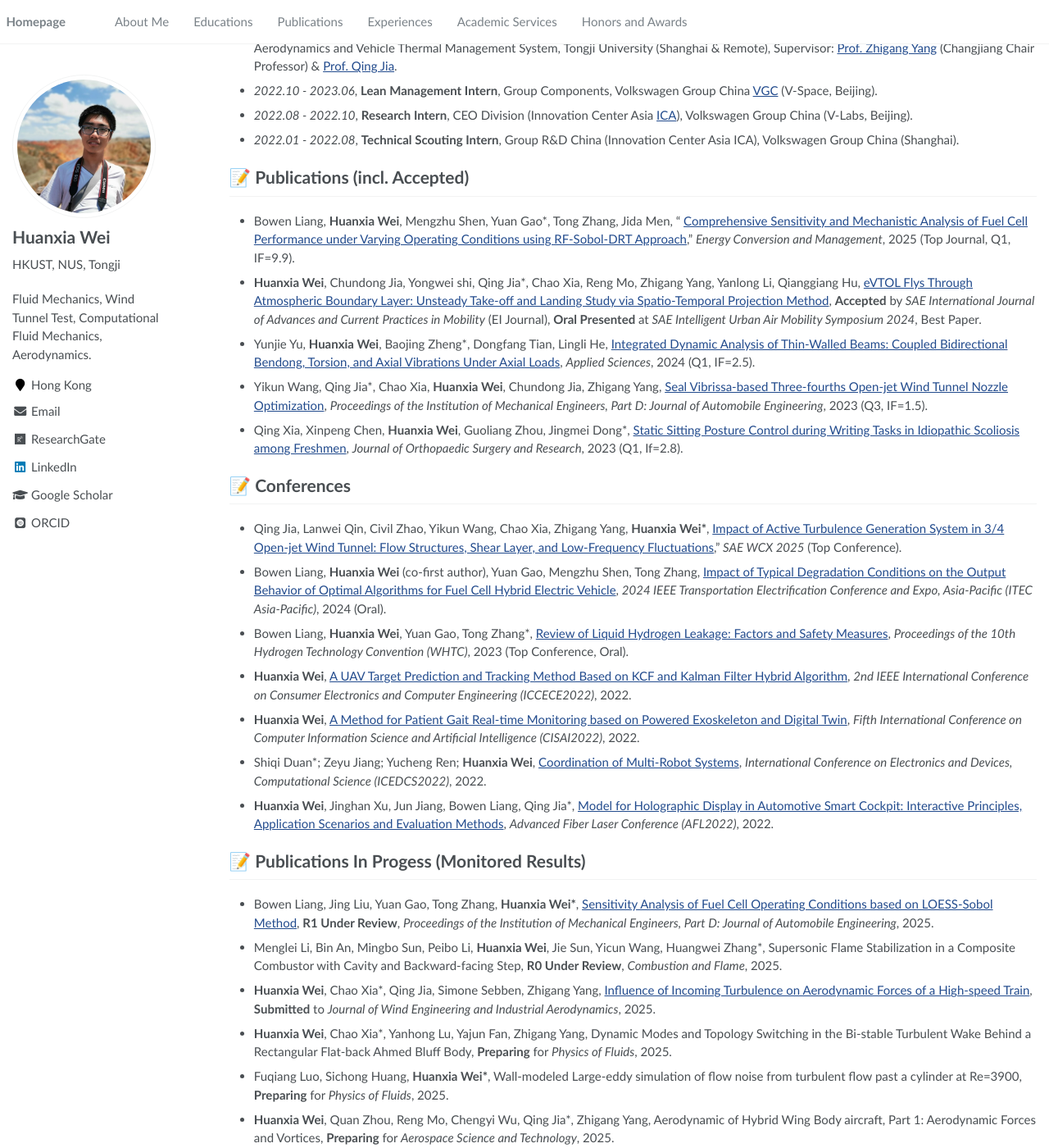
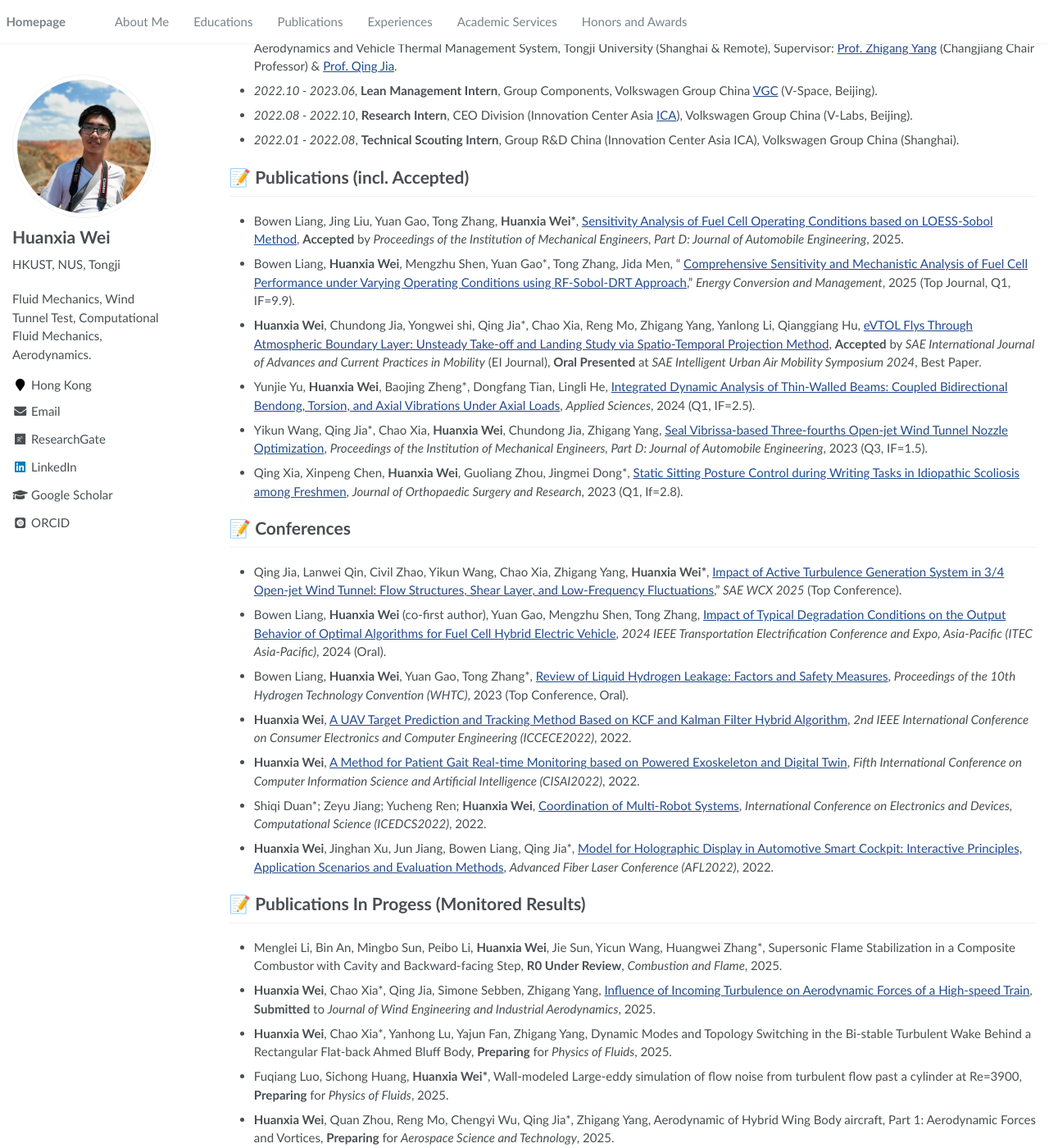
Before and after one commit to hweifluids/academicpage-dev1, a Jekyll site: the page built from _pages/about.md, in a window 1280 px wide and 1400 px high, scrolled down 818 px. Shown: the whole window at 82% size. Built offline with Jekyll 4.4.1, drawn with Linux system fonts in a browser that asks for light colours; some web fonts are replaced; some of the changed lines change nothing that is shown.

Commit message:
Update about.md

```diff
--- a/_pages/about.md
+++ b/_pages/about.md
@@ -53,6 +53,8 @@ His research interest includes aerodynamics and fluid mechanics. On one hand, he
 # 📝 Publications (incl. Accepted)
 <span class='anchor' id='-publications'></span>
 
+- Bowen Liang, Jing Liu, Yuan Gao, Tong Zhang, **Huanxia Wei\***, [Sensitivity Analysis of Fuel Cell Operating Conditions based on LOESS-Sobol Method](https://github.com/hweifluids/hweifluids.github.io/raw/refs/heads/main/files/Preprints/LOESS%20(PartD)%20-%20preprint.pdf), **Accepted** by *Proceedings of the Institution of Mechanical Engineers, Part D: Journal of Automobile Engineering*, 2025.
+
 - Bowen Liang, **Huanxia Wei**, Mengzhu Shen, Yuan Gao\*, Tong Zhang, Jida Men, " [Comprehensive Sensitivity and Mechanistic Analysis of Fuel Cell Performance under Varying Operating Conditions using RF-Sobol-DRT Approach](https://authors.elsevier.com/c/1kRgPin8Vru2T)," *Energy Conversion and Management*, 2025 (Top Journal, Q1, IF=9.9).
 
 - **Huanxia Wei**, Chundong Jia, Yongwei shi, Qing Jia\*, Chao Xia, Reng Mo, Zhigang Yang, Yanlong Li, Qianggiang Hu, [eVTOL Flys Through Atmospheric Boundary Layer: Unsteady Take-off and Landing Study via Spatio-Temporal Projection Method](https://doi.org/10.4271/2024-01-7014), **Accepted** by *SAE International Journal of Advances and Current Practices in Mobility* (EI Journal), **Oral Presented** at *SAE Intelligent Urban Air Mobility Symposium 2024*, Best Paper.
@@ -86,8 +88,6 @@ His research interest includes aerodynamics and fluid mechanics. On one hand, he
 
 # 📝 Publications In Progess (Monitored Results)
 <span class='anchor' id='-publicationsIP'></span>
-
-- Bowen Liang, Jing Liu, Yuan Gao, Tong Zhang, **Huanxia Wei\***, [Sensitivity Analysis of Fuel Cell Operating Conditions based on LOESS-Sobol Method](https://github.com/hweifluids/hweifluids.github.io/raw/refs/heads/main/files/Preprints/LOESS%20(PartD)%20-%20preprint.pdf), **R1 Under Review**, *Proceedings of the Institution of Mechanical Engineers, Part D: Journal of Automobile Engineering*, 2025.
 
 - Menglei Li, Bin An, Mingbo Sun, Peibo Li, **Huanxia Wei**, Jie Sun, Yicun Wang, Huangwei Zhang\*, Supersonic Flame Stabilization in a Composite Combustor with Cavity and Backward-facing Step, **R0 Under Review**, *Combustion and Flame*, 2025.
 
```
